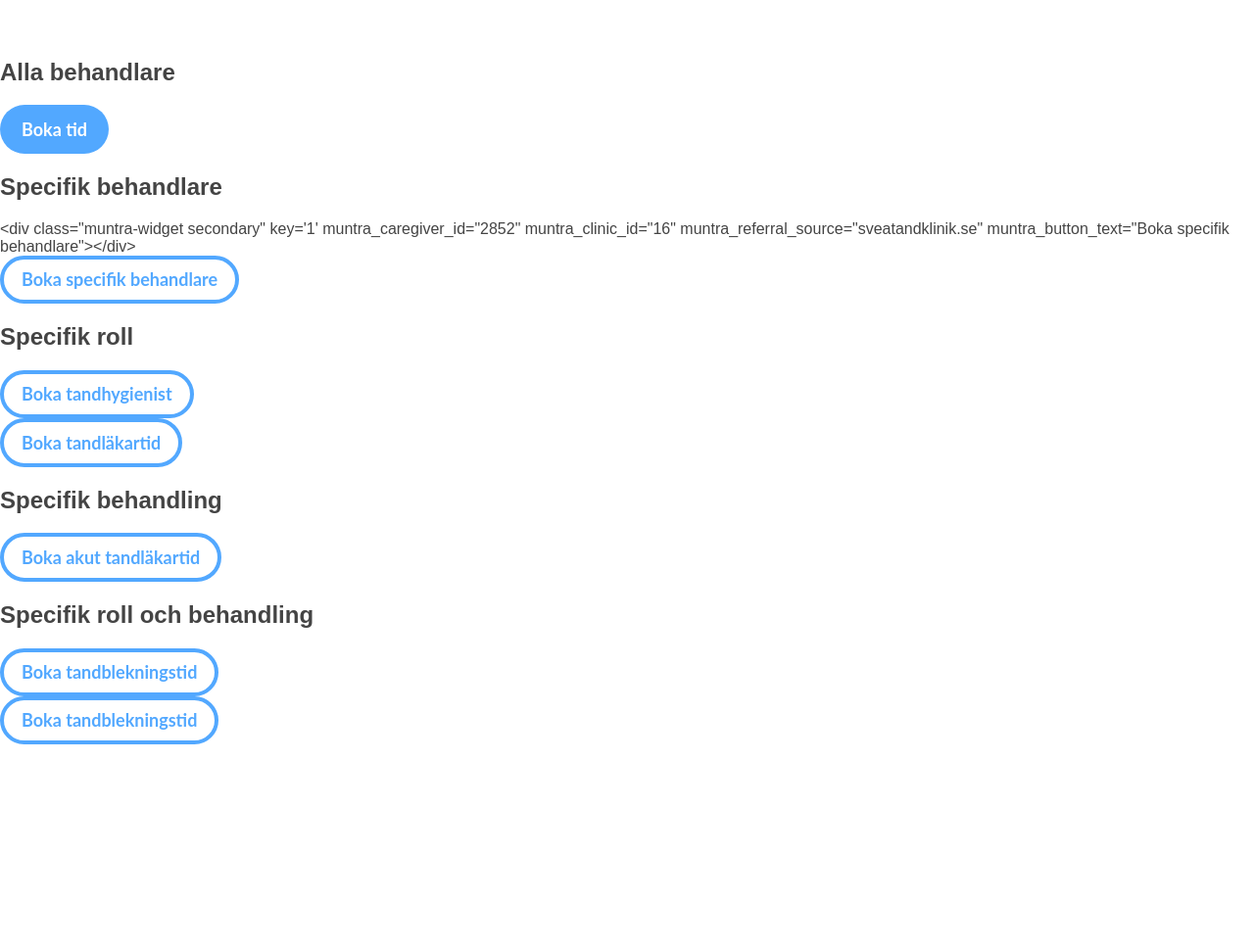
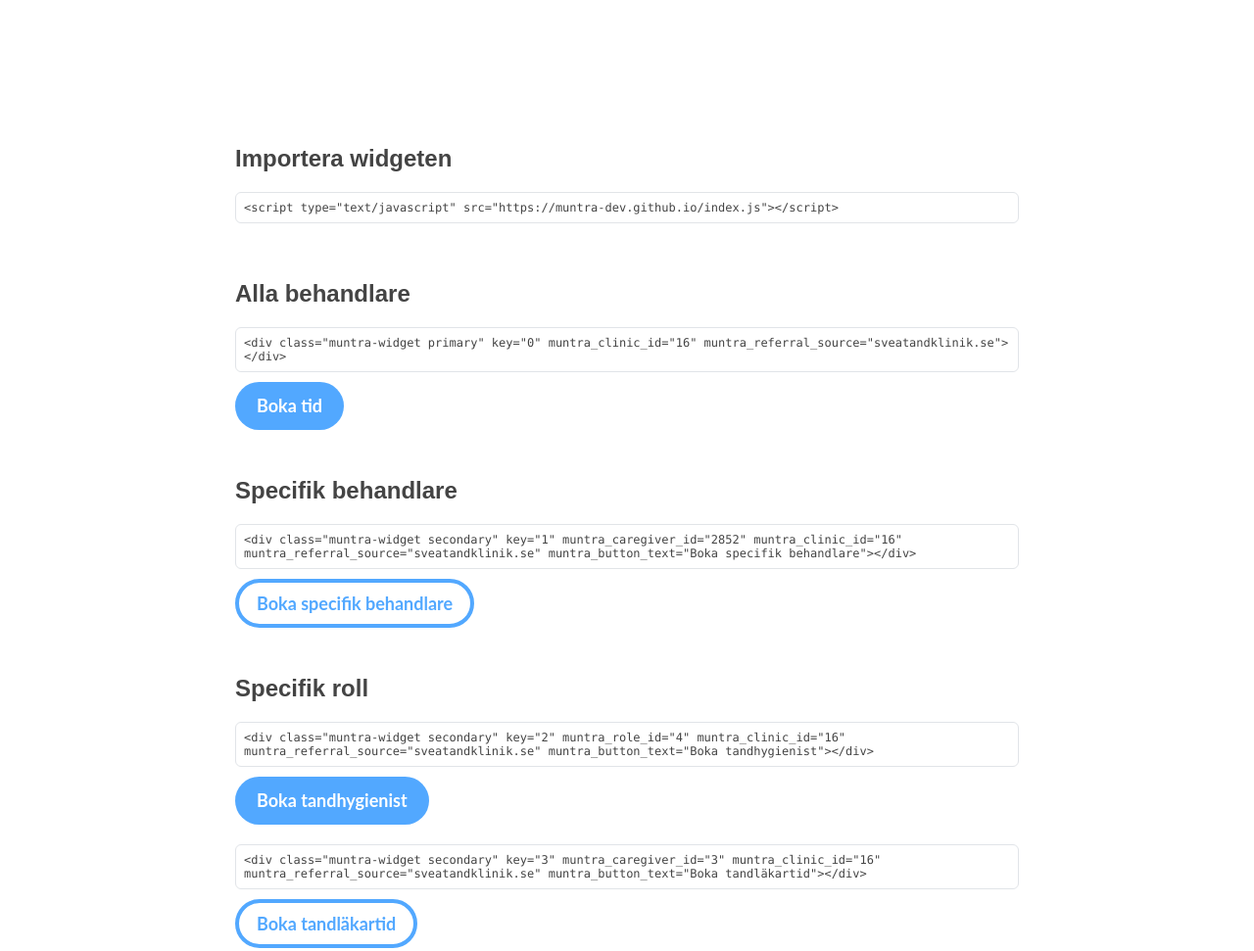
Before and after one commit to muntra-dev/muntra-dev.github.io, a plain HTML site: page index.html in a window 1280 px wide. Shown: the top 971 px of the page at 98% size. Before the commit the page ends 800 px from the top, so only its background shows below. Drawn offline with Linux system fonts and the light colour scheme.

Commit message:
Improved example, with more details

```diff
--- a/index.css
+++ b/index.css
@@ -23,7 +23,7 @@ menu,
 nav,
 section,
 summary {
-    display: block;
+  display: block;
 }
 audio,
 canvas,
@@ -58,8 +58,11 @@ dfn {
     font-style: italic;
 }
 h1 {
-    font-size: 2em;
-    margin: 0.67em 0;
+  font-size: 2em;
+  margin: 0.67em 0;
+}
+h2 {
+  margin: 2em 0 0 0;
 }
 mark {
     background: #ff0;
@@ -194,6 +197,14 @@ th {
 .auto-margin {
     margin:auto
 }
+.code {
+  border:1px solid #e1e4e8;
+  border-radius: 6px;
+  font-family: SFMono-Regular,Consolas,Liberation Mono,Menlo,monospace;
+  font-size: 12px;
+  margin:20px 0 10px 0;
+  padding:8px;
+}
 .flex-column {
     display:flex;
     flex-direction:column
@@ -229,6 +240,11 @@ th {
     border-color: #52a8ff;
     color: #52a8ff;
 }
+.page-body {
+  margin:100px auto;
+  max-width:800px;
+  width:100%
+}
 .right-align {
     margin-right: 20px;
     text-align: right;
--- a/index.html
+++ b/index.html
@@ -9,36 +9,61 @@
 </head>
 
 <body>
-  <div class="auto-margin">
+  <div class="auto-margin page-body">
+    <div class="flex-column">
+      <h2>Importera widgeten</h2>
+      <div class="code">
+        &#x3C;script type=&#x22;text/javascript&#x22; src=&#x22;https://muntra-dev.github.io/index.js&#x22;&#x3E;&#x3C;/script&#x3E;
+      </div>
+    </div>
     <div class="flex-column">
       <h2>Alla behandlare</h2>
-      <div class="muntra-widget primary" key='0' muntra_clinic_id="16" muntra_referral_source="sveatandklinik.se"></div>
+      <div class="code">
+        &#x3C;div class=&#x22;muntra-widget primary&#x22; key=&#x22;0&#x22; muntra_clinic_id=&#x22;16&#x22; muntra_referral_source=&#x22;sveatandklinik.se&#x22;&#x3E;&#x3C;/div&#x3E;
+      </div>
+      <div class="muntra-widget primary" key="0" muntra_clinic_id="16" muntra_referral_source="sveatandklinik.se"></div>
     </div>
     <div class="flex-column">
       <h2>Specifik behandlare</h2>
-      &#x3C;div class=&#x22;muntra-widget secondary&#x22; key=&#x27;1&#x27; muntra_caregiver_id=&#x22;2852&#x22; muntra_clinic_id=&#x22;16&#x22;
-        muntra_referral_source=&#x22;sveatandklinik.se&#x22; muntra_button_text=&#x22;Boka specifik behandlare&#x22;&#x3E;&#x3C;/div&#x3E;
-      <div class="muntra-widget secondary" key='1' muntra_caregiver_id="2852" muntra_clinic_id="16"
+      <div class="code">
+        &#x3C;div class=&#x22;muntra-widget secondary&#x22; key=&#x22;1&#x22; muntra_caregiver_id=&#x22;2852&#x22; muntra_clinic_id=&#x22;16&#x22;
+          muntra_referral_source=&#x22;sveatandklinik.se&#x22; muntra_button_text=&#x22;Boka specifik behandlare&#x22;&#x3E;&#x3C;/div&#x3E;
+      </div>
+      <div class="muntra-widget secondary" key="1" muntra_caregiver_id="2852" muntra_clinic_id="16"
         muntra_referral_source="sveatandklinik.se" muntra_button_text="Boka specifik behandlare"></div>
     </div>
     <div class="flex-column">
       <h2>Specifik roll</h2>
-      <div class="muntra-widget secondary" key='2' muntra_caregiver_id="2852" muntra_clinic_id="16"
+      <div class="code">
+        &#x3C;div class=&#x22;muntra-widget secondary&#x22; key=&#x22;2&#x22; muntra_role_id=&#x22;4&#x22; muntra_clinic_id=&#x22;16&#x22;
+        muntra_referral_source=&#x22;sveatandklinik.se&#x22; muntra_button_text=&#x22;Boka tandhygienist&#x22;&#x3E;&#x3C;/div&#x3E;
+      </div>
+      <div class="muntra-widget" key="2" muntra_role_id="4" muntra_clinic_id="16"
         muntra_referral_source="sveatandklinik.se" muntra_button_text="Boka tandhygienist"></div>
-      <div class="muntra-widget secondary" key='3' muntra_caregiver_id="2852" muntra_clinic_id="16"
+      <div class="code">
+        &#x3C;div class=&#x22;muntra-widget secondary&#x22; key=&#x22;3&#x22; muntra_caregiver_id=&#x22;3&#x22; muntra_clinic_id=&#x22;16&#x22;
+        muntra_referral_source=&#x22;sveatandklinik.se&#x22; muntra_button_text=&#x22;Boka tandl&#xE4;kartid&#x22;&#x3E;&#x3C;/div&#x3E;
+      </div>
+      <div class="muntra-widget secondary" key="3" muntra_caregiver_id="3" muntra_clinic_id="16"
         muntra_referral_source="sveatandklinik.se" muntra_button_text="Boka tandläkartid"></div>
     </div>
     <div class="flex-column">
       <h2>Specifik behandling</h2>
-      <div class="muntra-widget secondary" key='4' muntra_caregiver_id="2852" muntra_clinic_id="16"
+      <div class="code">
+        &#x3C;div class=&#x22;muntra-widget secondary&#x22; key=&#x22;4&#x22; muntra_procedure_id=&#x22;4&#x22; muntra_clinic_id=&#x22;16&#x22;
+        muntra_referral_source=&#x22;sveatandklinik.se&#x22; muntra_button_text=&#x22;Boka akut tandl&#xE4;kartid&#x22;&#x3E;&#x3C;/div&#x3E;
+      </div>
+      <div class="muntra-widget secondary" key="4" muntra_procedure_id="4" muntra_clinic_id="16"
         muntra_referral_source="sveatandklinik.se" muntra_button_text="Boka akut tandläkartid"></div>
     </div>
     <div class="flex-column">
       <h2>Specifik roll och behandling</h2>
-      <div class="muntra-widget secondary" key='5' muntra_caregiver_id="2852" muntra_clinic_id="16"
-        muntra_referral_source="sveatandklinik.se" muntra_button_text="Boka tandblekningstid"></div>
-      <div class="muntra-widget secondary" key='5' muntra_caregiver_id="2852" muntra_clinic_id="16"
-        muntra_referral_source="sveatandklinik.se" muntra_button_text="Boka tandblekningstid"></div>
+      <div class="code">
+        &#x3C;div class=&#x22;muntra-widget secondary&#x22; key=&#x22;5&#x22; muntra_procedure_id=&#x22;9&#x22; muntra_role_id=&#x22;4&#x22; muntra_clinic_id=&#x22;16&#x22;
+        muntra_referral_source=&#x22;sveatandklinik.se&#x22; muntra_button_text=&#x22;Boka tandblekningstid (hos tandhygienist)&#x22;&#x3E;&#x3C;/div&#x3E;
+      </div>
+      <div class="muntra-widget secondary" key="5" muntra_procedure_id="9" muntra_role_id="4" muntra_clinic_id="16"
+        muntra_referral_source="sveatandklinik.se" muntra_button_text="Boka tandblekningstid (hos tandhygienist)"></div>
     </div>
   </div>
 
```
